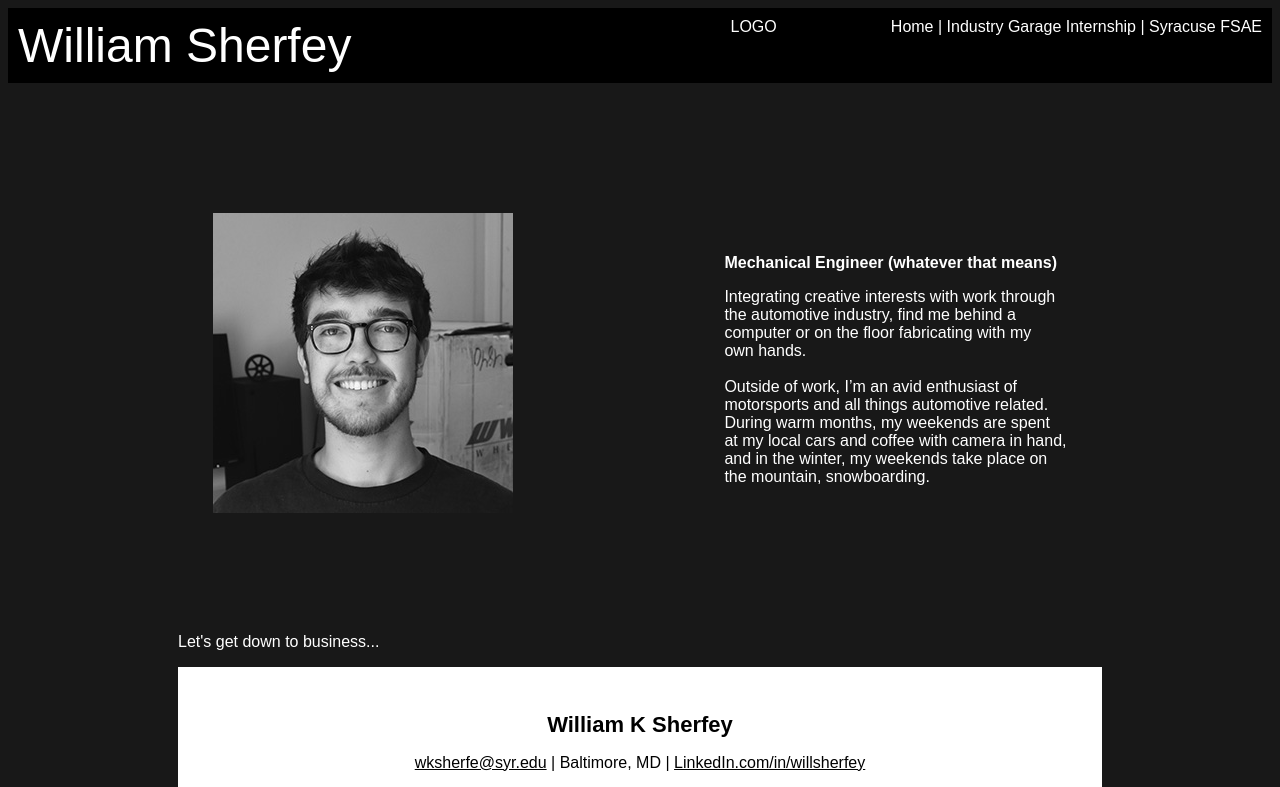
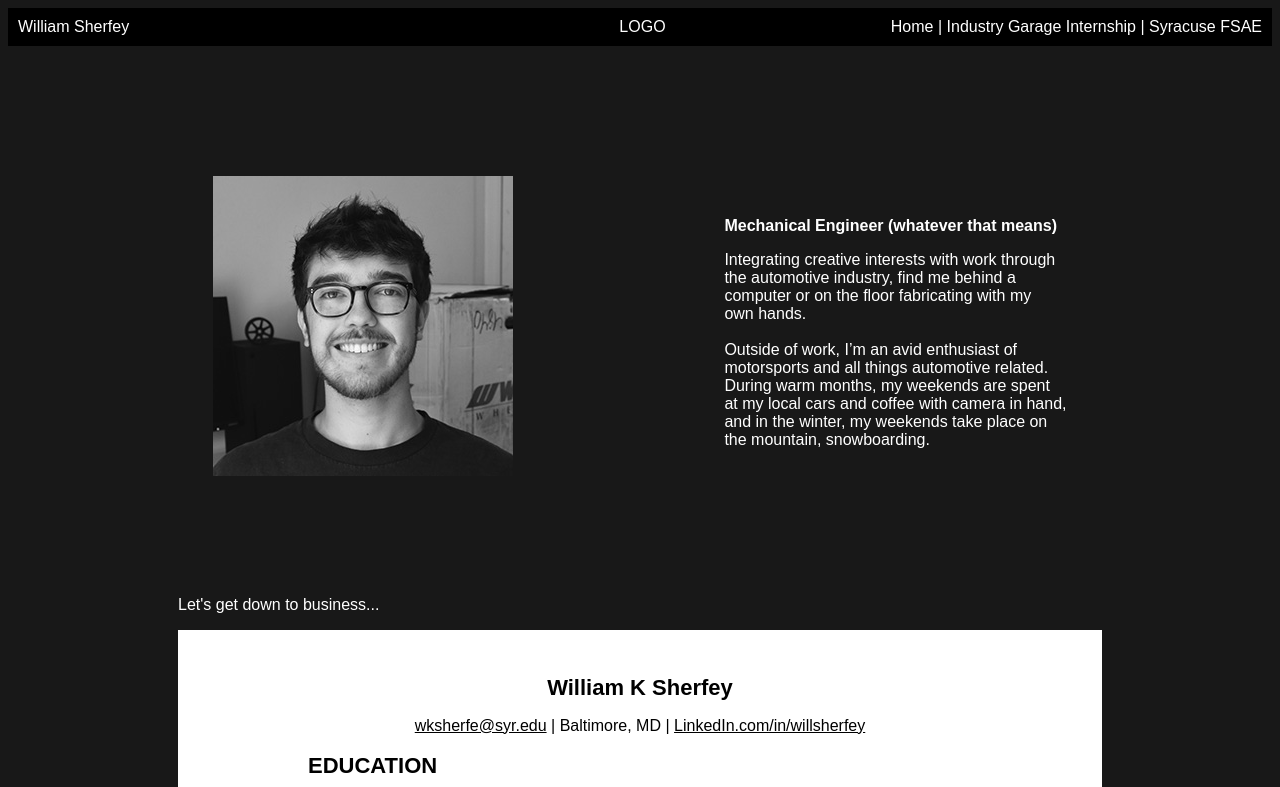
Before and after one commit to wksherfe-su/ist263, a plain HTML site: page finaldraft/index.html in a window 1280 px wide. Shown: the top 787 px of the page. Drawn offline with Linux system fonts and the light colour scheme.

Commit message:
updaterevert

```diff
--- a/finaldraft/stylef.css
+++ b/finaldraft/stylef.css
@@ -9,7 +9,7 @@ body {font-family: Arial, Helvetica, sans-serif;
     justify-content: space-between;}
 
 .name {color:#ffffff;
-    font-size: 3em;}
+    font-size: 1em;}
 .logo {color:#ffffff;
     margin-left: 265px;}
 nav a {color: #ffffff;
```
Also changed, not shown: 1 other file.
